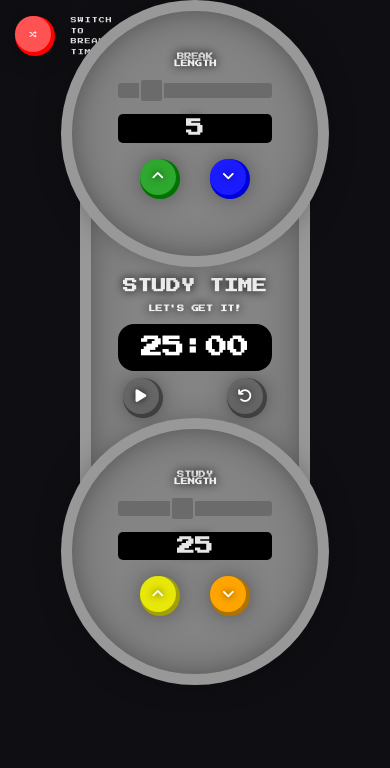
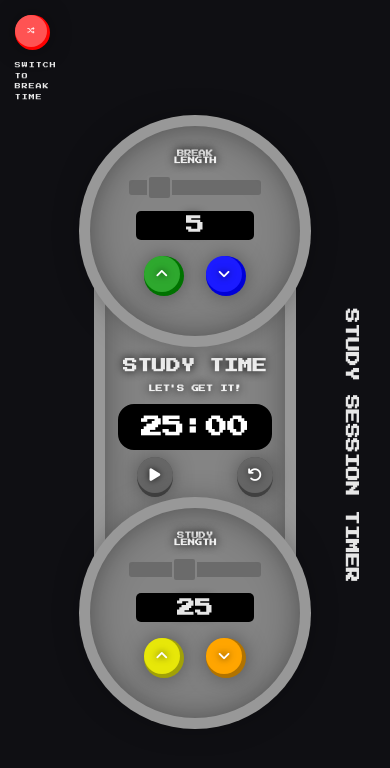
Before and after one commit to seantokuzo/StudyTimer, a React (Create React App) app: page / in a window 390 px wide. Shown: the top 768 px of the page. Built offline with nearby package versions, Linux system fonts and the light colour scheme.

Commit message:
styling done

```diff
--- a/src/index.css
+++ b/src/index.css
@@ -563,25 +563,20 @@ body {
 
 @media (max-width: 650px) {
   .app-container {
+    height: 100vh;
     display: flex;
     flex-direction: column;
     align-items: center;
-    /* grid-template-columns: auto; */
-    /* grid-template-rows: auto auto auto auto; */
-    /* grid-template-areas: */
-      /* "title" */
-      /* "break" */
-      /* "timer" */
-      /* "study" */
-    /* ; */
+    justify-content: center;
   }
 
   .title {
     width: auto;
+    min-width: 400px;
 
     position: absolute;
     top: 50%;
-    left: 50%;
+    left: 90%;
     transform: translate(-50%, -50%) rotate(90deg);
 
     font-size: 2em;
@@ -589,17 +584,28 @@ body {
   }
 
   .sesh-switch-div {
+    flex-direction: column;
+    align-items: flex-start;
     padding: 1.5em 0 0 1.5em;
+  }
+
+  .red-btn-out {
+    width: 35px;
+    height: 35px;
+  }
+
+  .red-btn-in {
+    width: 32px;
+    height: 32px;
   }
 
   .sesh-switch-phrase {
     width: min-content;
-    text-align: start;
     line-height: 2em;
     letter-spacing: 1px;
     font-size: 0.75em;
     margin: 0;
-    margin-left: 1rem;
+    margin-top: 10px;
   }
 
   .std-break {
@@ -619,8 +625,8 @@ body {
   }
 
   .timer-inner-div {
+    max-width: 180px;
     margin: 0;
-    /* width: 90%; */
     padding: 14em 0;
 
     box-shadow: inset 0 0 50px -20px rgba(0, 0, 0, .9);
@@ -632,8 +638,12 @@ body {
   }
 
   .set-timer-inner-div {
-    min-width: 63vw;
-    min-height: 63vw;
+    width: 210px;
+    height: 210px;
+  }
+
+  .timer-value-screen {
+    width: 80%;
   }
 
   .timer-controls-div {
@@ -643,4 +653,59 @@ body {
     align-items: center;
     justify-content: space-evenly;
   }
+
+  @keyframes inc-num {
+    0% {
+      opacity: 1;
+    }
+
+    49% {
+      opacity: 0;
+      margin-right: 120px;
+      transform: rotate(-90deg);
+    }
+
+    50% {
+      opacity: 0;
+      margin-right: -120px;
+      font-size: 0.2em;
+      line-height: 1em;
+    }
+
+    51% {
+      opacity: 1;
+      transform: rotate(120deg);
+    }
+
+    100% {
+      margin-right: 0;
+    }
+  }
+
+  @keyframes dec-num {
+    0% {
+      opacity: 1;
+    }
+
+    49% {
+      opacity: 0;
+      margin-right: -120px;
+      transform: rotate(120deg);
+    }
+
+    50% {
+      opacity: 0;
+      margin-right: 120px;
+      font-size: 0.2em;
+    }
+
+    51% {
+      opacity: 1;
+      transform: rotate(-90deg);
+    }
+
+    100% {
+      margin-right: 0;
+    }
+  }
 }
```
